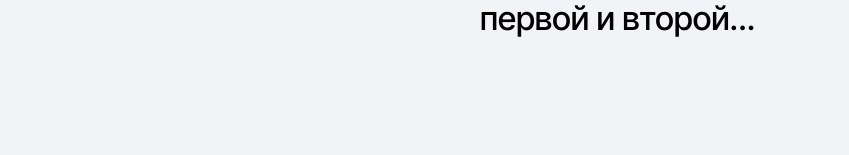
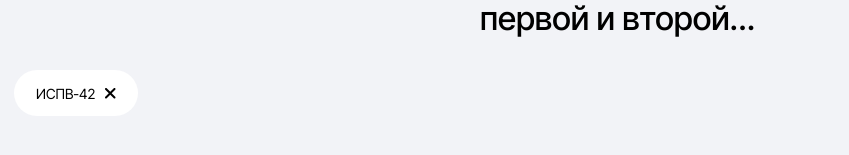
Before and after one commit to misty-ww/act_app, a React (Vite) app: page / in a window 1280 px wide. Shown: the part 243-398 px from the top of the page, without its empty margins (0-849 px from the left). Built offline with nearby package versions, Linux system fonts and the light colour scheme.

Commit message:
Started making tags component

```diff
--- a/src/App.jsx
+++ b/src/App.jsx
@@ -1,8 +1,12 @@
 //Основной компонент
+
+//Основные стили
 import "./style.css";
 
 //Импорт компоентов
 import Header from "./components/Header/Header";
+import Tags from "./components/Body/Tags/Tags";
+import Tag from "./components/Body/Tag/Tag";
 
 import { useEffect, useState } from "react";
 
@@ -59,10 +63,10 @@ function App() {
           <Header>
             {nameDay}, {hourse}:{minute < 10 ? "0" + minute : minute}
           </Header>
-          {/* Рендер времени и дня недели */}
-          {/* <TimeAndName>
-            {nameDay}, {hourse}:{minute < 10 ? "0" + minute : minute}
-          </TimeAndName> */}
+          {/* Тэги */}
+          <Tags>
+            <Tag text="ИСПВ-42"></Tag>
+          </Tags>
         </div>
       </div>
     </>
--- /dev/null
+++ b/src/components/Body/Tag/Tag.jsx
@@ -0,0 +1,10 @@
+import "./tag.css";
+
+export default function Tag({ text }) {
+  return (
+    <div className="container-tag">
+      <span>{text}</span>
+      <img src="shedule/main-app/tags/X.svg" alt="#" />
+    </div>
+  );
+}
--- /dev/null
+++ b/src/components/Body/Tag/tag.css
@@ -0,0 +1,11 @@
+.container-tag {
+  display: flex;
+  justify-content: center;
+  align-items: center;
+  font-size: 1.4rem;
+  gap: 1rem;
+  height: 4.6rem;
+  padding: 0 2.2rem;
+  background-color: #fff;
+  border-radius: 2.3rem;
+}
--- /dev/null
+++ b/src/components/Body/Tags/Tags.jsx
@@ -0,0 +1,5 @@
+import "./tags.css";
+
+export default function Tags({ children }) {
+  return <div className="container-tags">{children}</div>;
+}
--- /dev/null
+++ b/src/components/Body/Tags/tags.css
@@ -0,0 +1,8 @@
+.container-tags {
+  margin-top: 3.2rem;
+  display: flex;
+  flex-direction: row;
+  gap: 0.8rem;
+
+  height: 4.5rem;
+}
--- a/src/components/Header/Header.jsx
+++ b/src/components/Header/Header.jsx
@@ -58,10 +58,12 @@ export default function Header({ children }) {
             </div>
           </div>
         </div>
+        {/* Рендер времени и дня недели */}
         <div className="data-time">
           <p className="time">{children}</p>
           <p className="name"></p>
         </div>
+        {/* Рендер имени пользователя и фразы */}
         <div className="name-container">
           <p className="name">User, между первой и второй...</p>
         </div>
```
Also changed, not shown: public/shedule/main-app/tags/X.svg (added), src/assets/lessons/header-menu2.jpg (deleted).
